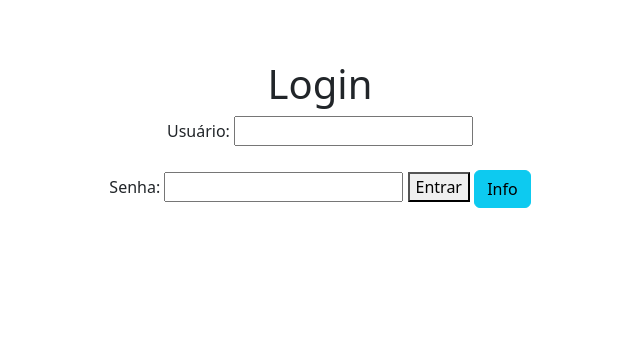
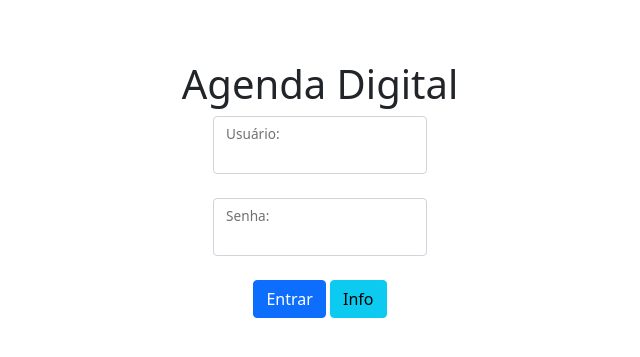
Before and after one commit to JhonyBastos/agendaApp, a Django app: page /login/ in a window 1280 px wide. Shown: the top 357 px of the page, without its empty margins (320-960 px from the left). Run offline with Django 4.2, Linux system fonts and the light colour scheme; some libraries are stand-ins or nearby versions.

Commit message:
Alteração dos templates e otimização visual

```diff
--- a/templates/evento.html
+++ b/templates/evento.html
@@ -1,11 +1,11 @@
 {% extends "model-page.html" %}
 
 {% block content %}
-    <h2>Evento</h2>
+    <h2>Novo Evento</h2>
     <form action="submit" method="POST"> {% csrf_token %}
         <label>Titulo:</label> <br>
         <input type="number" name="id_evento" value="{{ evento.id }}" hidden>
-        <input type="text" name="titulo" size="22" value="{{ evento.titulo }}">
+        <input type="text" name="titulo" size="22" placeholder="Compras... Viagem..." value="{{ evento.titulo }}">
         <br> <br>
         <label>Data do Evento:</label> <br>
         <input type="datetime-local" name="data_evento" value="{{ evento.get_data_input_evento }}">
--- a/templates/login.html
+++ b/templates/login.html
@@ -9,29 +9,39 @@
 
 	<style>body{padding-top: 60px;}</style>
 
-    <link href="assets/css/bootstrap.css" rel="stylesheet" />
-
-	<link href="assets/css/login-register.css" rel="stylesheet" />
-	<link rel="stylesheet" href="http://netdna.bootstrapcdn.com/font-awesome/4.0.3/css/font-awesome.css">
-
-	<script src="assets/js/jquery-1.10.2.js" type="text/javascript"></script>
-	<script src="assets/js/bootstrap.js" type="text/javascript"></script>
-	<script src="assets/js/login-register.js" type="text/javascript"></script>
+    <link href="https://cdn.jsdelivr.net/npm/bootstrap@5.0.2/dist/css/bootstrap.min.css"
+          rel="stylesheet" integrity="sha384-EVSTQN3/azprG1Anm3QDgpJLIm9Nao0Yz1ztcQTwFspd3yD65VohhpuuCOmLASjC"
+          crossorigin="anonymous">
+    <link href="https://fonts.googleapis.com/css?family=Nunito:200,200i,300,300i,400,400i,600,600i,700,700i,800,800i,900,900i"
+        rel="stylesheet">
 </head>
 <body class="bg-gradient-primary">
     <div align="center">
-        <h1>Login</h1>
-        <form action="submit" method="POST"> {% csrf_token %}
-            <label>Usuário:</label>
-            <input type="text" name="username"> <br> <br>
-            <label>Senha:</label>
-            <input type="password" name="password">
-            <button type="submit">Entrar</button>
+        <h1>Agenda Digital</h1>
+        <form class="form-floating" action="submit" method="POST"> {% csrf_token %}
+            <div class="g-5">
+                <div class="col-md-2">
+                    <div class="form-floating">
+                        <input class="form-control" id="floatingInputUser" type="text" name="username">
+                        <label for="floatingInputUser">Usuário:</label>
+                    </div> <br>
+                </div>
+                <div class="col-md-2">
+                    <div class="form-floating">
+                        <input class="form-control" id="floatingInputPassword" type="password" name="password">
+                <label for="floatingInputPassword">Senha:</label>
+                    </div>
+                </div>
+            </div> <br>
+            <button type="submit" class="btn btn-primary">Entrar</button>
             <button type="button" class="btn btn-info">Info</button>
+
         </form>
 
         {% for message in messages %}
-            <strong>Erro!! </strong>{{ message }}
+            <div class="alert alert-danger" role="alert">
+              <strong>Erro!! </strong>{{ message }}
+            </div>
         {% endfor %}
     </div>
 </body>
--- a/templates/model-header.html
+++ b/templates/model-header.html
@@ -3,7 +3,6 @@
     <link href="https://cdn.jsdelivr.net/npm/bootstrap@5.0.2/dist/css/bootstrap.min.css"
           rel="stylesheet" integrity="sha384-EVSTQN3/azprG1Anm3QDgpJLIm9Nao0Yz1ztcQTwFspd3yD65VohhpuuCOmLASjC"
           crossorigin="anonymous">
-    <link rel="stylesheet" href="path/to/font-awesome/css/font-awesome.min.css">
     <link href="https://fonts.googleapis.com/css?family=Nunito:200,200i,300,300i,400,400i,600,600i,700,700i,800,800i,900,900i"
         rel="stylesheet">
     <div align="right">
```
Also changed, not shown: templates/agenda.html (+34 -2 lines), db.sqlite3.
